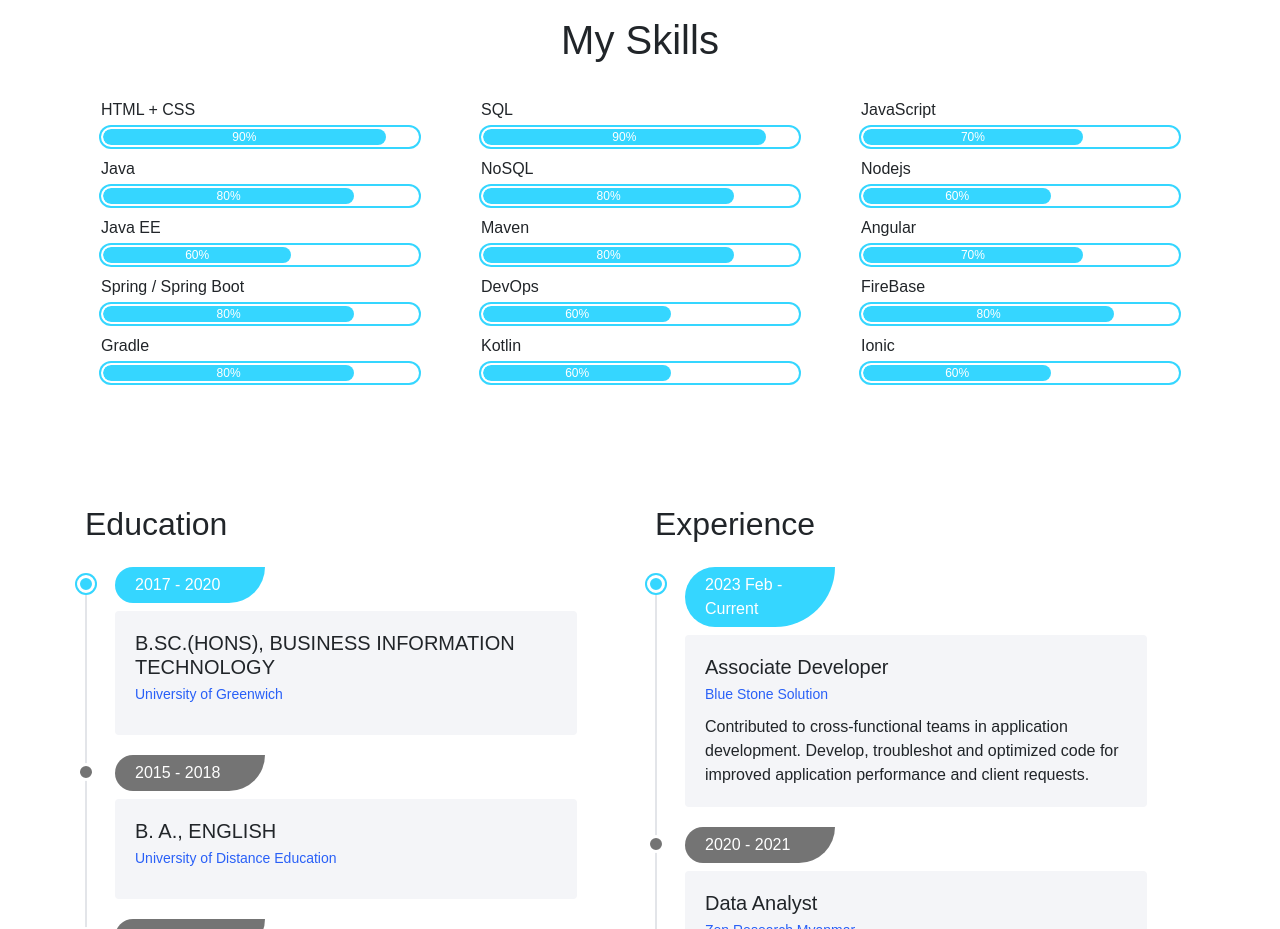
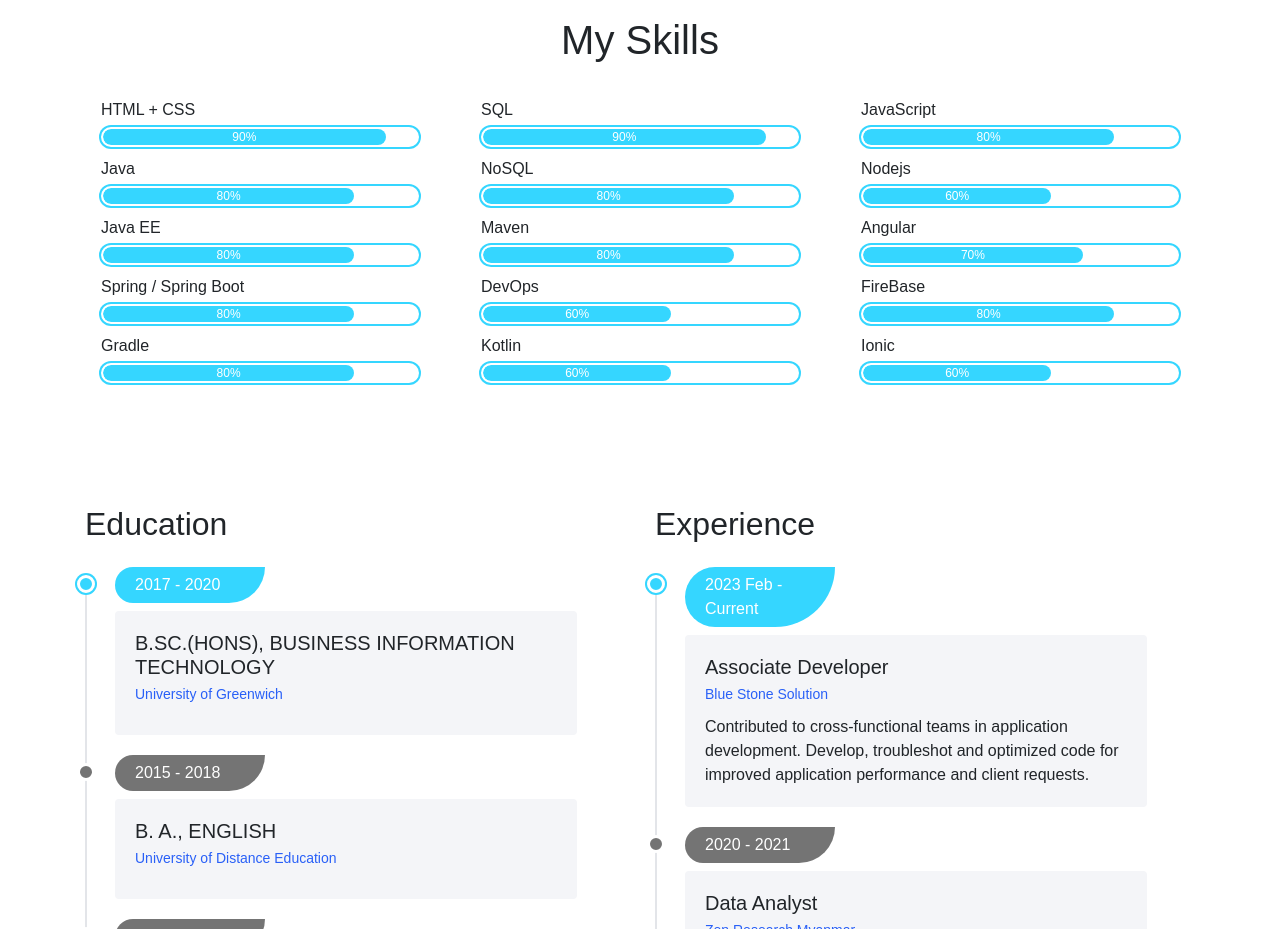
Before and after one commit to Christopher-Thi-Ha-Naing/portfolio, a plain HTML site: page index.html in a window 1280 px wide. Shown: the part 1260-2189 px from the top of the page. Drawn offline with Linux system fonts and the light colour scheme; a web font is replaced by a local one.

Commit message:
updated_2

```diff
--- a/index.html
+++ b/index.html
@@ -132,7 +132,7 @@
             <div class="progress-wrapper wow fadeInUp">
               <span class="caption">Java EE</span>
               <div class="progress">
-                <div class="progress-bar" role="progressbar" style="width: 60%;" aria-valuenow="75" aria-valuemin="0" aria-valuemax="100">60%</div>
+                <div class="progress-bar" role="progressbar" style="width: 80%;" aria-valuenow="75" aria-valuemin="0" aria-valuemax="100">80%</div>
               </div>
             </div>
             <div class="progress-wrapper wow fadeInUp">
@@ -190,7 +190,7 @@
            <div class="progress-wrapper wow fadeInUp">
               <span class="caption">JavaScript</span>
               <div class="progress">
-                <div class="progress-bar" role="progressbar" style="width: 70%;" aria-valuenow="75" aria-valuemin="0" aria-valuemax="100">70%</div>
+                <div class="progress-bar" role="progressbar" style="width: 80%;" aria-valuenow="75" aria-valuemin="0" aria-valuemax="100">80%</div>
               </div>
             </div>
             <div class="progress-wrapper wow fadeInUp">
```
